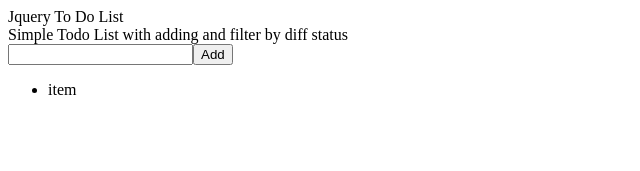
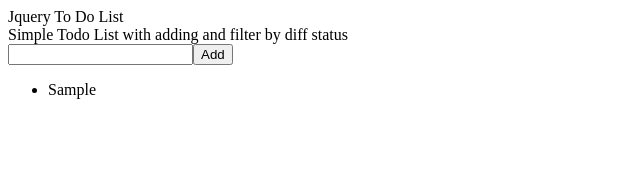
Before and after one commit to SKYE-633/vue_todolist, a Vue app: page / in a window 1280 px wide. Both pictures are taken after typing "Sample" into the empty fields and a click on the button "Add". Shown: the top 171 px of the page, without its empty margins (0-640 px from the left). Built offline with nearby package versions, Linux system fonts and the light colour scheme.

Commit message:
input, button, delete OK

```diff
--- a/src/components/TodoItem.vue
+++ b/src/components/TodoItem.vue
@@ -1,10 +1,15 @@
 <template>
-  <li>item</li>
+  <li @click="handleDelete">{{content}}</li>
 </template>
 
 <script>
 export default {
-
+  props: ['content', 'index'],
+  methods: {
+    handleDelete () {
+      this.$emit('delete',this.index)
+    }
+  }
 }
 </script>
 
```
